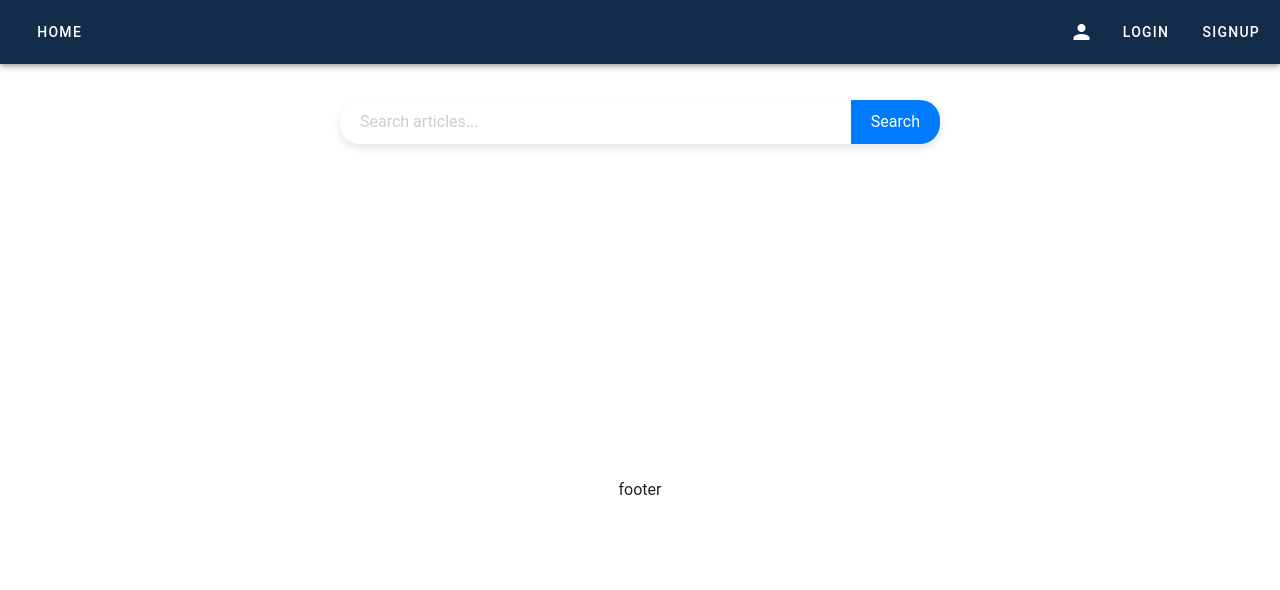
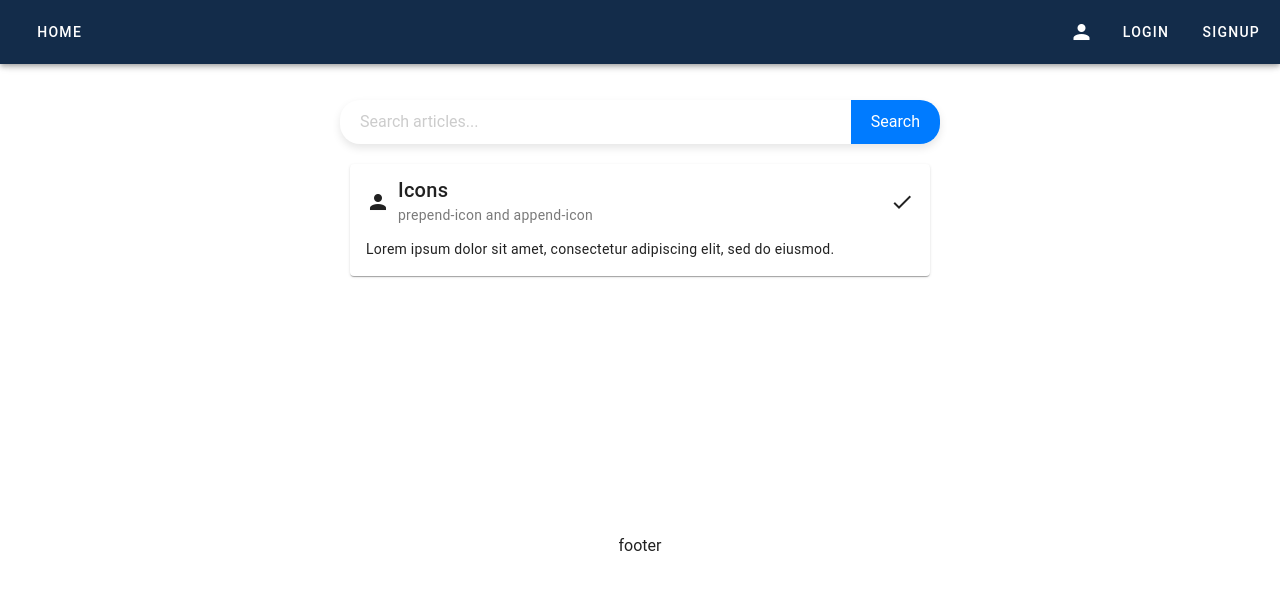
Before and after one commit to Imran17192/HackathonFulda, a Vue app in the folder frontend/: page /home in a window 1280 px wide. Shown: the top 590 px of the page. Built offline with nearby package versions, Linux system fonts and the light colour scheme.

Commit message:
add PostComponent

```diff
--- /dev/null
+++ b/frontend/src/components/PostComponant.vue
@@ -0,0 +1,23 @@
+<script setup>
+
+</script>
+
+<template>
+    <v-row align="center" justify="center" dense>
+        <v-col cols="12" md="6">
+            <v-card
+                append-icon="mdi-check"
+                class="mx-auto"
+                prepend-icon="mdi-account"
+                subtitle="prepend-icon and append-icon"
+                title="Icons"
+            >
+                <v-card-text>Lorem ipsum dolor sit amet, consectetur adipiscing elit, sed do eiusmod.</v-card-text>
+            </v-card>
+        </v-col>
+    </v-row>
+</template>
+
+<style scoped>
+
+</style>
--- a/frontend/src/views/HomeView.vue
+++ b/frontend/src/views/HomeView.vue
@@ -1,10 +1,13 @@
 <script setup>
     import SearchBarComponent from "@/components/SearchBarComponent.vue";
+    import PostComponant from "@/components/PostComponant.vue";
+
 
 </script>
 
 <template>
     <SearchBarComponent />
+    <PostComponant />
 
 </template>
 
```
